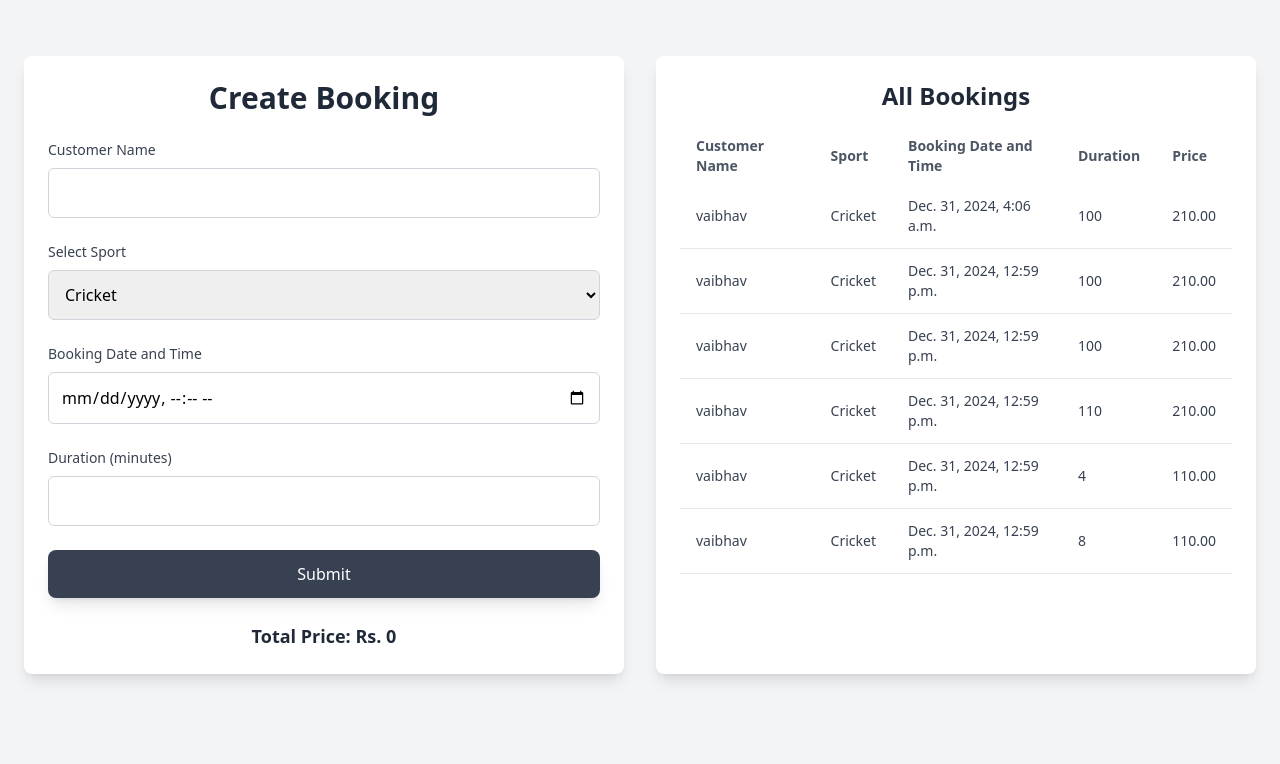
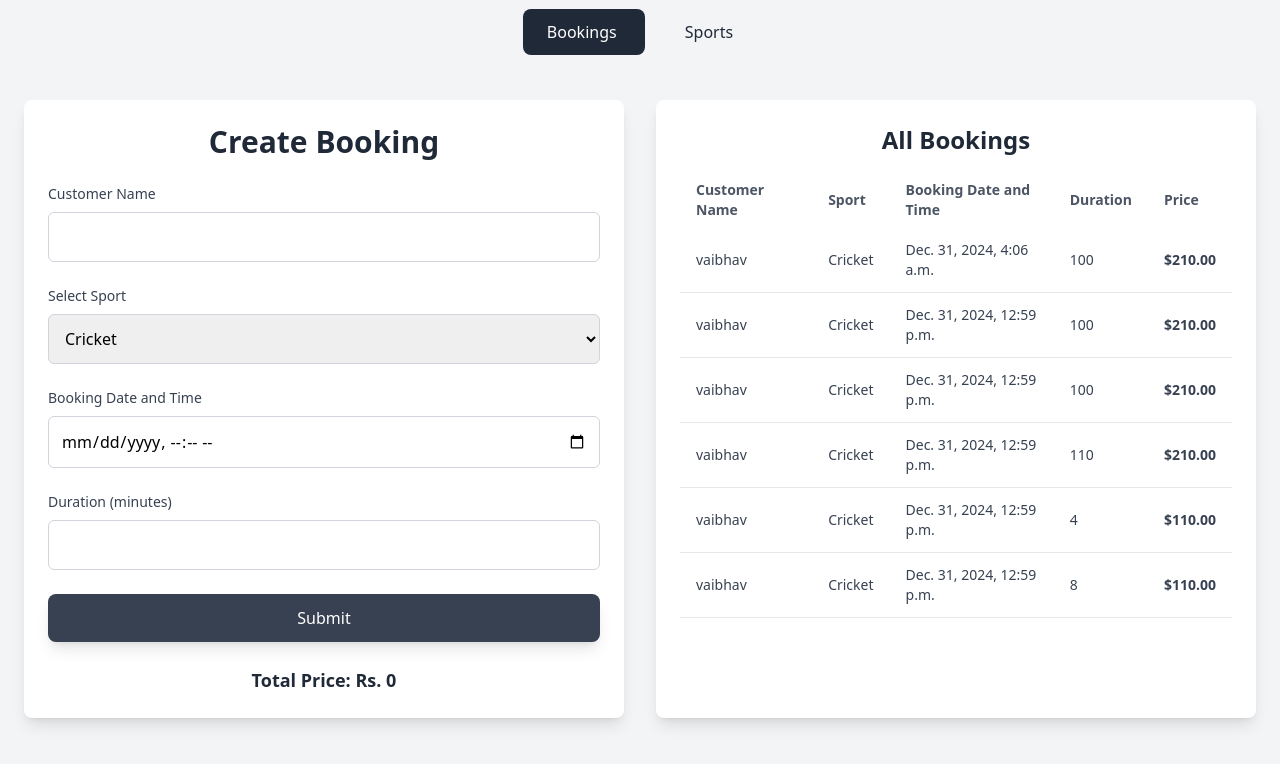
Before and after one commit to mr-vaibh/surprice, a Django app: page /booking/ in a window 1280 px wide. Shown: the top 764 px of the page. Run offline with Django 5.2, Linux system fonts and the light colour scheme; data comes from the database, SQL or seed files in the repository; both versions use the stored data as it was after the commit; some libraries are stand-ins or nearby versions.

Commit message:
booking working, dynamic prices and  UI/UX

```diff
--- /dev/null
+++ b/booking/static/booking/create_booking.js
@@ -0,0 +1,50 @@
+$(document).ready(function() {
+    const csrftoken = document.querySelector('[name=csrfmiddlewaretoken]').value;
+
+    // Handle form submission
+    $('#booking-form').on('submit', function(e) {
+        e.preventDefault();
+
+        const bookingData = {
+            customer_name: $('#customer_name').val(),
+            sport_id: $('#sport_id').val(),
+            booking_datetime: $('#booking_datetime').val(),
+            duration: $('#duration').val()
+        };
+
+        console.log(bookingData);
+
+        // Make an AJAX POST request to create a new booking
+        $.ajax({
+            url: '/booking/create/',
+            method: 'POST',
+            data: JSON.stringify(bookingData),
+            contentType: 'application/json',
+            headers: {
+                'X-CSRFToken': csrftoken
+            },
+            success: function(data) {
+                $('#total_price').text(`Rs. ${data.total_price}`);
+
+                const newRow = `
+                    <tr class="border-b bg-green-100 transition-all duration-1000 ease-in-out" id="new-booking-row">
+                        <td class="px-4 py-3 text-sm text-gray-700">${data.customer_name}</td>
+                        <td class="px-4 py-3 text-sm text-gray-700">${data.sport_name}</td>
+                        <td class="px-4 py-3 text-sm text-gray-700">${data.booking_datetime}</td>
+                        <td class="px-4 py-3 text-sm text-gray-700">${data.duration}</td>
+                        <td class="px-4 py-3 text-sm text-gray-700"><b>$${data.total_price}</b></td>
+                    </tr>
+                `;
+
+                $('tbody').prepend(newRow);
+
+                setTimeout(function() {
+                    $('#new-booking-row').removeClass('bg-green-100');
+                }, 3000);
+            },
+            error: function(error) {
+                console.error('Error:', error);
+            }
+        });
+    });
+});
--- a/booking/templates/booking/create_booking.html
+++ b/booking/templates/booking/create_booking.html
@@ -1,34 +1,62 @@
-<!-- templates/booking/create_booking.html -->
+{% load static %}
 
 <!DOCTYPE html>
 <html lang="en">
-
   <head>
-    <meta charset="UTF-8">
-    <meta name="viewport" content="width=device-width, initial-scale=1.0">
+    <meta charset="UTF-8" />
+    <meta name="viewport" content="width=device-width, initial-scale=1.0" />
     <title>Create Booking</title>
     <script src="https://cdn.tailwindcss.com"></script>
+    <script src="https://code.jquery.com/jquery-3.6.0.min.js"></script>
   </head>
 
   <body class="bg-gray-100 font-sans">
+    <div class="flex justify-center items-center mt-5">
+      <div class="space-x-4">
+        <a href="/booking" class="px-6 py-3 bg-gray-800 text-white rounded-lg hover:bg-gray-700 focus:outline-none focus:ring-2 focus:ring-gray-500 transition duration-200">
+          Bookings
+        </a>
+        <a href="/manage-pricing" class="px-6 py-3 bg-gray-100 text-gray-800 rounded-lg hover:bg-gray-200 focus:outline-none focus:ring-2 focus:ring-gray-500 transition duration-200">
+          Sports
+        </a>
+      </div>
+    </div>
 
     <!-- Main Flex Container for Side-by-Side Layout -->
     <div class="container mx-auto mt-8 p-6 flex gap-8">
-
       <!-- Booking Form on the Right -->
       <div class="w-full md:w-1/2 bg-white shadow-lg rounded-lg p-6">
-            <h1 class="text-3xl font-semibold text-gray-800 mb-6 text-center">Create Booking</h1>
-            <form id="booking-form" method="POST" class="space-y-6">
+        <h1 class="text-3xl font-semibold text-gray-800 mb-6 text-center">
+          Create Booking
+        </h1>
+        <form id="booking-form" class="space-y-6">
+          {% csrf_token %}
           <div class="mb-4">
-                    <label for="customer_name" class="block text-gray-700 text-sm font-medium">Customer Name</label>
-                    <input type="text" id="customer_name" name="customer_name"
-                        class="mt-2 p-3 w-full border border-gray-300 rounded-md focus:outline-none focus:ring-2 focus:ring-blue-500" required>
+            <label
+              for="customer_name"
+              class="block text-gray-700 text-sm font-medium"
+              >Customer Name</label
+            >
+            <input
+              type="text"
+              id="customer_name"
+              name="customer_name"
+              class="mt-2 p-3 w-full border border-gray-300 rounded-md focus:outline-none focus:ring-2 focus:ring-blue-500"
+              required
+            />
           </div>
 
           <div class="mb-4">
-                    <label for="sport_id" class="block text-gray-700 text-sm font-medium">Select Sport</label>
-                    <select id="sport_id" name="sport_id"
-                        class="mt-2 p-3 w-full border border-gray-300 rounded-md focus:outline-none focus:ring-2 focus:ring-blue-500">
+            <label
+              for="sport_id"
+              class="block text-gray-700 text-sm font-medium"
+              >Select Sport</label
+            >
+            <select
+              id="sport_id"
+              name="sport_id"
+              class="mt-2 p-3 w-full border border-gray-300 rounded-md focus:outline-none focus:ring-2 focus:ring-blue-500"
+            >
               {% for sport in sports %}
               <option value="{{ sport.id }}">{{ sport.name }}</option>
               {% endfor %}
@@ -36,47 +64,93 @@
           </div>
 
           <div class="mb-4">
-                    <label for="booking_datetime" class="block text-gray-700 text-sm font-medium">Booking Date and Time</label>
-                    <input type="datetime-local" id="booking_datetime" name="booking_datetime"
-                        class="mt-2 p-3 w-full border border-gray-300 rounded-md focus:outline-none focus:ring-2 focus:ring-blue-500" required>
+            <label
+              for="booking_datetime"
+              class="block text-gray-700 text-sm font-medium"
+              >Booking Date and Time</label
+            >
+            <input
+              type="datetime-local"
+              id="booking_datetime"
+              name="booking_datetime"
+              class="mt-2 p-3 w-full border border-gray-300 rounded-md focus:outline-none focus:ring-2 focus:ring-blue-500"
+              required
+            />
           </div>
 
           <div class="mb-4">
-                    <label for="duration" class="block text-gray-700 text-sm font-medium">Duration (minutes)</label>
-                    <input type="number" id="duration" name="duration"
-                        class="mt-2 p-3 w-full border border-gray-300 rounded-md focus:outline-none focus:ring-2 focus:ring-blue-500" required>
+            <label
+              for="duration"
+              class="block text-gray-700 text-sm font-medium"
+              >Duration (minutes)</label
+            >
+            <input
+              type="number"
+              id="duration"
+              name="duration"
+              class="mt-2 p-3 w-full border border-gray-300 rounded-md focus:outline-none focus:ring-2 focus:ring-blue-500"
+              required
+            />
           </div>
 
-                <button type="submit"
-                    class="bg-gray-700 text-white px-2 py-3 w-full rounded-lg shadow-lg hover:bg-gray-600 focus:outline-none focus:ring-2 focus:ring-gray-500 transition duration-200">Submit</button>
+          <button
+            type="submit"
+            class="bg-gray-700 text-white px-2 py-3 w-full rounded-lg shadow-lg hover:bg-gray-600 focus:outline-none focus:ring-2 focus:ring-gray-500 transition duration-200"
+          >
+            Submit
+          </button>
         </form>
 
         <div id="result" class="mt-6 text-center">
-                <h2 class="font-semibold text-lg text-gray-800">Total Price: <span id="total_price">Rs. 0</span></h2>
+          <h2 class="font-semibold text-lg text-gray-800">
+            Total Price: <span id="total_price">Rs. 0</span>
+          </h2>
         </div>
       </div>
 
       <!-- Booking List on the Left -->
       <div class="w-full md:w-1/2 bg-white shadow-lg rounded-lg p-6">
-            <h2 class="text-2xl font-semibold text-gray-800 mb-4 text-center">All Bookings</h2>
+        <h2 class="text-2xl font-semibold text-gray-800 mb-4 text-center">
+          All Bookings
+        </h2>
         <table class="w-full table-auto border-collapse text-left">
           <thead>
             <tr>
-                        <th class="px-4 py-2 text-sm font-semibold text-gray-600">Customer Name</th>
-                        <th class="px-4 py-2 text-sm font-semibold text-gray-600">Sport</th>
-                        <th class="px-4 py-2 text-sm font-semibold text-gray-600">Booking Date and Time</th>
-                        <th class="px-4 py-2 text-sm font-semibold text-gray-600">Duration</th>
-                        <th class="px-4 py-2 text-sm font-semibold text-gray-600">Price</th>
+              <th class="px-4 py-2 text-sm font-semibold text-gray-600">
+                Customer Name
+              </th>
+              <th class="px-4 py-2 text-sm font-semibold text-gray-600">
+                Sport
+              </th>
+              <th class="px-4 py-2 text-sm font-semibold text-gray-600">
+                Booking Date and Time
+              </th>
+              <th class="px-4 py-2 text-sm font-semibold text-gray-600">
+                Duration
+              </th>
+              <th class="px-4 py-2 text-sm font-semibold text-gray-600">
+                Price
+              </th>
             </tr>
           </thead>
           <tbody>
             {% for booking in bookings %}
             <tr class="border-b">
-                        <td class="px-4 py-3 text-sm text-gray-700">{{ booking.customer_name }}</td>
-                        <td class="px-4 py-3 text-sm text-gray-700">{{ booking.sport.name }}</td>
-                        <td class="px-4 py-3 text-sm text-gray-700">{{ booking.booking_datetime }}</td>
-                        <td class="px-4 py-3 text-sm text-gray-700">{{ booking.duration }}</td>
-                        <td class="px-4 py-3 text-sm text-gray-700">{{ booking.total_price }}</td>
+              <td class="px-4 py-3 text-sm text-gray-700">
+                {{ booking.customer_name }}
+              </td>
+              <td class="px-4 py-3 text-sm text-gray-700">
+                {{ booking.sport.name }}
+              </td>
+              <td class="px-4 py-3 text-sm text-gray-700">
+                {{ booking.booking_datetime }}
+              </td>
+              <td class="px-4 py-3 text-sm text-gray-700">
+                {{ booking.duration }}
+              </td>
+              <td class="px-4 py-3 text-sm text-gray-700">
+                <b>${{ booking.total_price }}</b>
+              </td>
             </tr>
             {% endfor %}
           </tbody>
@@ -84,38 +158,7 @@
       </div>
     </div>
 
-    <script>
-        document.getElementById('booking-form').addEventListener('submit', function(event) {
-            event.preventDefault();
-
-            const formData = new FormData(this);
-            const bookingData = {
-                customer_name: formData.get('customer_name'),
-                sport_id: formData.get('sport_id'),
-                booking_datetime: formData.get('booking_datetime'),
-                duration: formData.get('duration')
-            };
-
-            console.log(bookingData);
-
-            fetch('/booking/', {
-                method: 'POST',
-                body: JSON.stringify(bookingData),
-                headers: {
-                    'Content-Type': 'application/json',
-                    'X-CSRFToken': '{{ csrf_token }}'
-                }
-            })
-            .then(response => response.json())
-            .then(data => {
-                document.getElementById('total_price').innerText = `Rs. ${data.total_price}`;
-            })
-            .catch(error => {
-                console.error('Error:', error);
-            });
-        });
-    </script>
-
+    <!-- Link to the external JS file -->
+    <script src="{% static 'booking/create_booking.js' %}"></script>
   </body>
-
 </html>
--- a/booking/urls.py
+++ b/booking/urls.py
@@ -2,5 +2,6 @@ from django.urls import path
 from . import views
 
 urlpatterns = [
-    path('', views.create_booking, name='create_booking'),
+    path('', views.booking, name='booking'),
+    path('create/', views.create_booking, name='create_booking'),
 ]
--- a/booking/views.py
+++ b/booking/views.py
@@ -5,16 +5,21 @@ from pricing.models import Sport
 from .models import Booking
 from datetime import datetime
 
+def booking(request):
+    sports = Sport.objects.all()
+    bookings = Booking.objects.all()
+    return render(request, 'booking/create_booking.html', {'sports': sports, 'bookings': bookings})
+
 def create_booking(request):
     if request.method == 'POST':
         try:
             # Parse the JSON data from the request body
             data = json.loads(request.body.decode('utf-8'))
 
-            customer_name = data.get('customer_name', 'Anonymous')
-            sport_id = int(data.get('sport_id', None))
-            booking_datetime = data.get('booking_datetime', None)
-            duration = data.get('duration', None)
+            customer_name = data['customer_name']
+            sport_id = data['sport_id']
+            booking_datetime = data['booking_datetime']
+            duration = data['duration']
 
             # Convert the booking_datetime string to a datetime object
             booking_datetime = datetime.strptime(booking_datetime, '%Y-%m-%dT%H:%M')
@@ -32,13 +37,15 @@ def create_booking(request):
             # Calculate the total price
             total_price = booking.calculate_total_price()
 
-            return JsonResponse({'total_price': total_price})
+            return JsonResponse({
+                'customer_name': booking.customer_name,
+                'sport_name': booking.sport.name,
+                'booking_datetime': booking.booking_datetime,
+                'duration': booking.duration,
+                'total_price': total_price,
+            })
 
         except json.JSONDecodeError:
             return JsonResponse({'error': 'Invalid JSON data'}, status=400)
         except Sport.DoesNotExist:
             return JsonResponse({'error': 'Sport not found'}, status=404)
-
-    sports = Sport.objects.all()
-    bookings = Booking.objects.all()
-    return render(request, 'booking/create_booking.html', {'sports': sports, 'bookings': bookings})
```
Also changed, not shown: pricing/static/pricing/main.js (+6 -6 lines), pricing/templates/pricing/manage_pricing.html (+15 -1 lines), db.sqlite3. Lines whose indentation alone changed are shown as unchanged.
